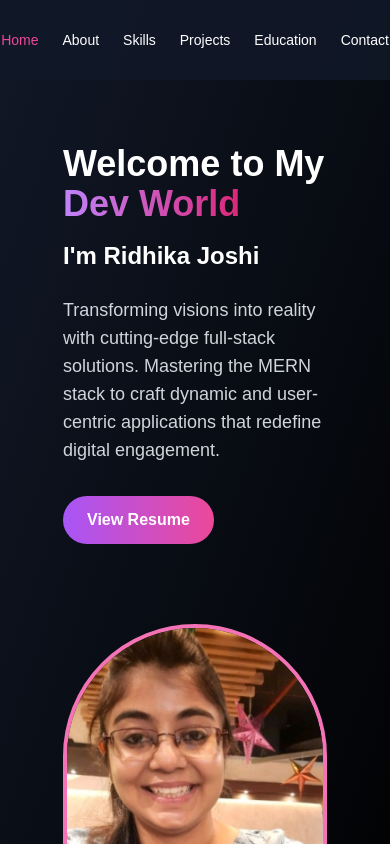
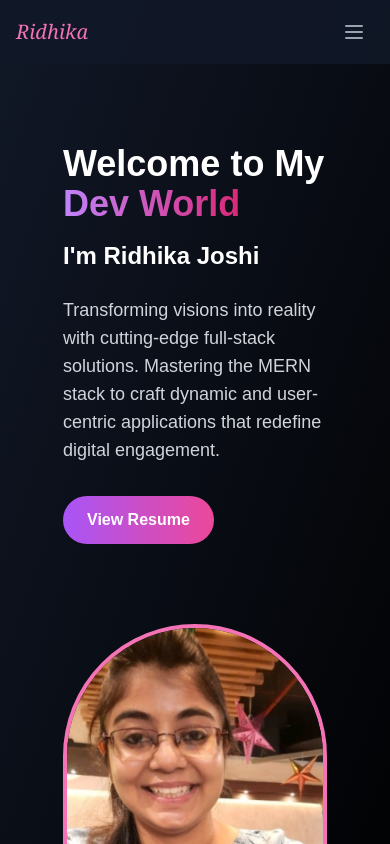
Before and after one commit to RidhikaJoshi/Portfolio-Latest, a Next.js app: page / in a window 390 px wide. Shown: the top 844 px of the page. Built offline with nearby package versions, Linux system fonts and the light colour scheme.

Commit message:
Header section added

```diff
--- a/app/components/home.tsx
+++ b/app/components/home.tsx
@@ -2,14 +2,16 @@
 
 import React, { useState, useEffect } from 'react'
 import Image from 'next/image'
-import { motion } from 'framer-motion'
+import { motion,AnimatePresence} from 'framer-motion'
 import { Link as ScrollLink } from 'react-scroll'
 import photo from '../assests/My.webp'
+import { Menu, X } from 'lucide-react'
 
 const navItems = ['Home','About', 'Skills', 'Projects', 'Education', 'Contact']
 
 export function HomePageComponent() {
-  const [activeSection, setActiveSection] = useState('')
+  const [activeSection, setActiveSection] = useState('');
+  const [isMenuOpen, setIsMenuOpen] = useState(false)
 
   useEffect(() => {
     const handleScroll = () => {
@@ -29,19 +31,28 @@
     return () => window.removeEventListener('scroll', handleScroll)
   }, [])
 
+  const toggleMenu = () => setIsMenuOpen(!isMenuOpen)
+
   return (
     <div className="min-h-screen bg-gradient-to-br from-gray-900 to-black text-white">
-      <header className="fixed top-0 left-0 right-0 bg-gray-900 bg-opacity-90 z-20 h-20 flex items-center">
-        <nav className="container mx-auto px-6 py-3">
-          <ul className="flex justify-center space-x-6">
+     <header className="fixed top-0 left-0 right-0 bg-gray-900 bg-opacity-90 z-50">
+      <div className="container mx-auto px-4 sm:px-6 lg:px-8">
+        <div className="flex items-center justify-between h-16">
+          <div className="flex-shrink-0">
+            <span className="text-pink-400 text-xl font-serif italic">Ridhika</span>
+          </div>
+          <nav className="hidden md:block">
+            <ul className="flex space-x-4">
               {navItems.map((item) => (
                 <li key={item}>
                   <ScrollLink
                     to={item.toLowerCase()}
                     smooth={true}
                     duration={500}
-                  className={`cursor-pointer hover:text-pink-500 transition-colors md:font-semibold font-medium md:text-lg text-sm ${
-                    activeSection === item.toLowerCase() ? 'text-pink-500' : ''
+                    className={`cursor-pointer px-3 py-2 rounded-md text-lg font-semibold text-pink-400 ${
+                      activeSection === item.toLowerCase()
+                        ? 'bg-gray-700 text-white'
+                        : 'text-gray-300 hover:bg-gray-700 hover:text-white'
                     }`}
                   >
                     {item}
@@ -50,6 +61,52 @@
               ))}
             </ul>
           </nav>
+          <div className="md:hidden">
+            <button
+              onClick={toggleMenu}
+              className="inline-flex items-center justify-center p-2 rounded-md text-gray-400 hover:text-white hover:bg-gray-700 focus:outline-none focus:ring-2 focus:ring-inset focus:ring-white"
+            >
+              <span className="sr-only">Open main menu</span>
+              {isMenuOpen ? (
+                <X className="block h-6 w-6" aria-hidden="true" />
+              ) : (
+                <Menu className="block h-6 w-6" aria-hidden="true" />
+              )}
+            </button>
+          </div>
+        </div>
+      </div>
+
+      <AnimatePresence>
+        {isMenuOpen && (
+          <motion.div
+            initial={{ opacity: 0, y: -10 }}
+            animate={{ opacity: 1, y: 0 }}
+            exit={{ opacity: 0, y: -10 }}
+            transition={{ duration: 0.2 }}
+            className="md:hidden"
+          >
+            <div className="px-2 pt-2 pb-3 space-y-1 sm:px-3">
+              {navItems.map((item) => (
+                <ScrollLink
+                  key={item}
+                  to={item.toLowerCase()}
+                  smooth={true}
+                  duration={500}
+                  className={`cursor-pointer block px-3 py-2 rounded-md text-base font-medium ${
+                    activeSection === item.toLowerCase()
+                      ? 'bg-gray-700 text-white'
+                      : 'text-gray-300 hover:bg-gray-700 hover:text-white'
+                  }`}
+                  onClick={() => setIsMenuOpen(false)}
+                >
+                  {item}
+                </ScrollLink>
+              ))}
+            </div>
+          </motion.div>
+        )}
+      </AnimatePresence>
     </header>
 
       <main className="pt-16">
--- a/app/layout.tsx
+++ b/app/layout.tsx
@@ -14,7 +14,7 @@
 });
 
 export const metadata: Metadata = {
-  title: "Create Next App",
+  title: "Ridhika's Portfolio",
   description: "Generated by create next app",
 };
 
```
Lines whose indentation alone changed are shown as unchanged.
